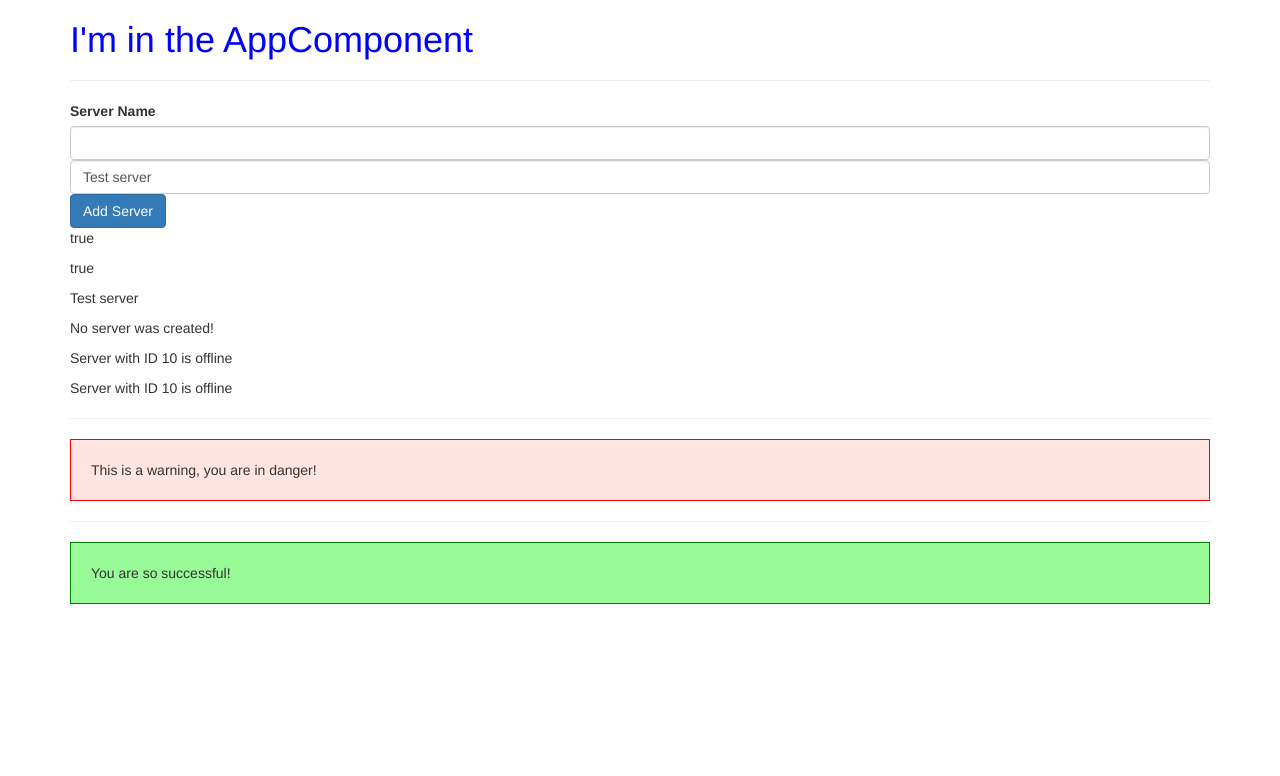
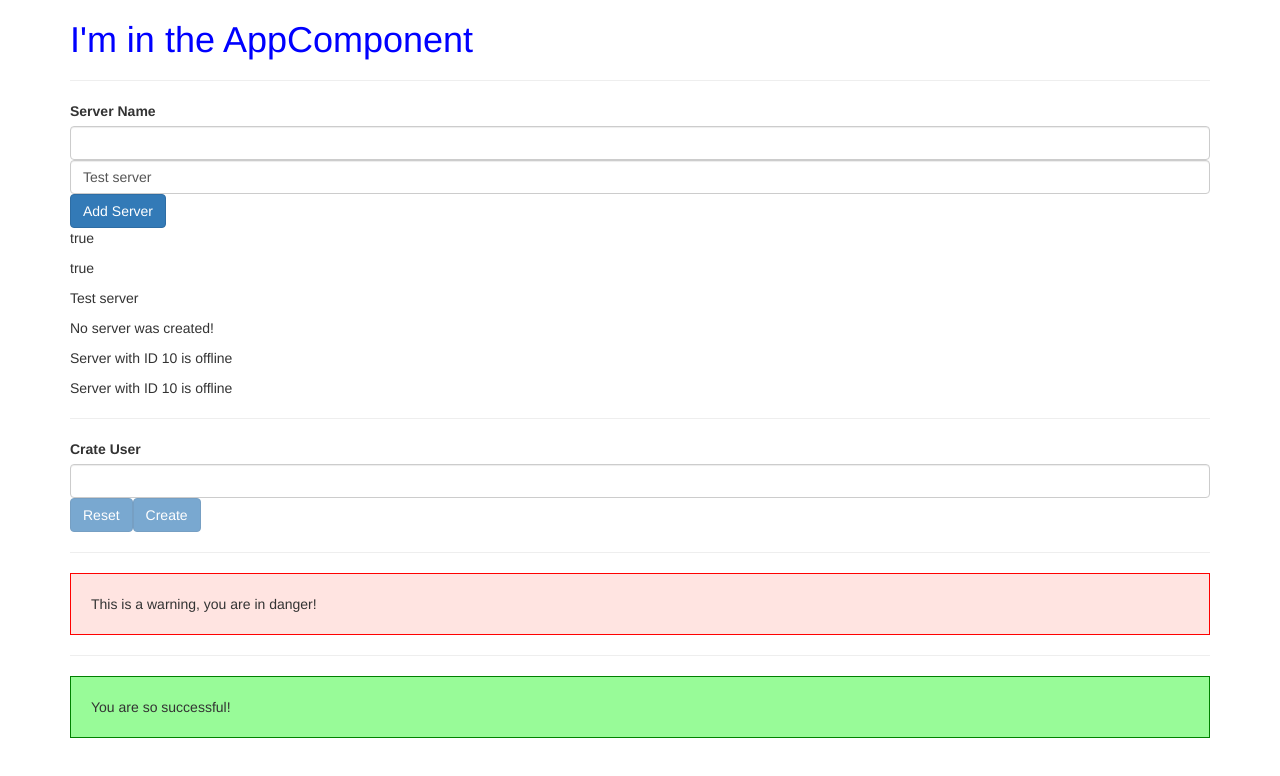
Before and after one commit to skywithin/ngDemo2-app, an Angular app: page / in a window 1280 px wide. Shown: the top 776 px of the page. Built offline with nearby package versions, Linux system fonts and the light colour scheme.

Commit message:
Add UserRegistration component

```diff
--- a/src/app/app.module.ts
+++ b/src/app/app.module.ts
@@ -7,6 +7,7 @@ import { ServerComponent } from './server/server.component';
 import { ServerBucketComponent } from './server-bucket/server-bucket.component';
 import { WarningAlertComponent } from './warning-alert/warning-alert.component';
 import { SuccessAlertComponent } from './success-alert/success-alert.component';
+import { UserRegistrationComponent } from './user-registration/user-registration.component';
 
 @NgModule({
   declarations: [
@@ -14,7 +15,8 @@ import { SuccessAlertComponent } from './success-alert/success-alert.component';
     ServerComponent,
     ServerBucketComponent,
     WarningAlertComponent,
-    SuccessAlertComponent
+    SuccessAlertComponent,
+    UserRegistrationComponent
   ],
   imports: [
     BrowserModule,
--- a/src/app/server-bucket/server-bucket.component.html
+++ b/src/app/server-bucket/server-bucket.component.html
@@ -24,3 +24,7 @@
 
 <app-server></app-server>
 <app-server></app-server>
+
+<hr>
+
+<app-user-registration></app-user-registration>
--- /dev/null
+++ b/src/app/user-registration/user-registration.component.html
@@ -0,0 +1,17 @@
+<label>Crate User</label>
+<input
+  type="text"
+  class="form-control"
+  [(ngModel)]="userName">
+
+<button
+  class="btn btn-primary"
+  [disabled]="userName === ''"
+  (click)="onResetUser()">Reset</button>
+
+<button
+  class="btn btn-primary"
+  [disabled]="userName === ''"
+  (click)="onCreateUser()">Create</button>
+
+<p>{{ createUserStatus }}</p>
--- /dev/null
+++ b/src/app/user-registration/user-registration.component.ts
@@ -0,0 +1,26 @@
+import { Component, OnInit } from '@angular/core';
+
+@Component({
+  selector: 'app-user-registration',
+  templateUrl: './user-registration.component.html',
+  styleUrls: ['./user-registration.component.css']
+})
+export class UserRegistrationComponent implements OnInit {
+
+  userName: string = '';
+  createUserStatus: string = '';
+
+  constructor() { }
+
+  ngOnInit() {
+  }
+
+  onCreateUser() {
+    this.createUserStatus = 'New user created: ' + this.userName;
+    this.userName = '';
+  }
+
+  onResetUser() {
+    this.userName = '';
+  }
+}
```
Also changed, not shown: src/app/user-registration/user-registration.component.css (added).
